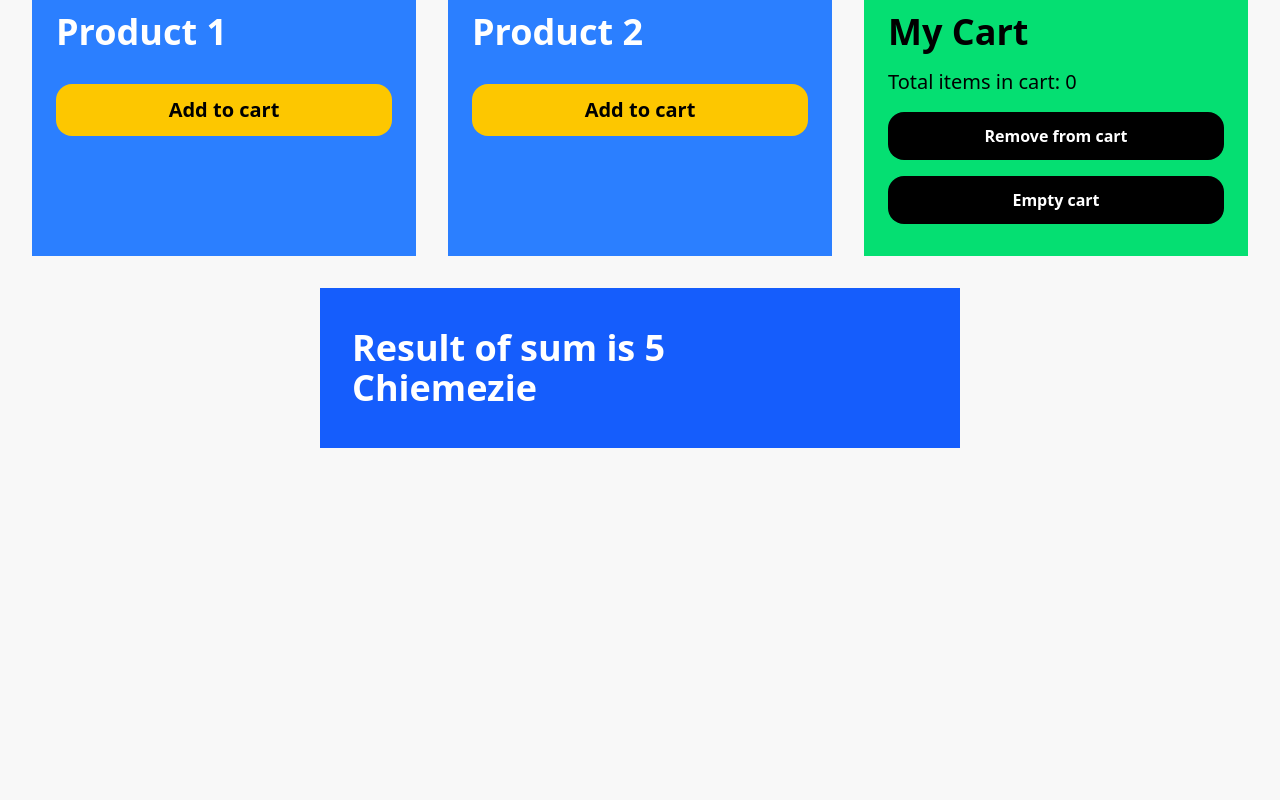
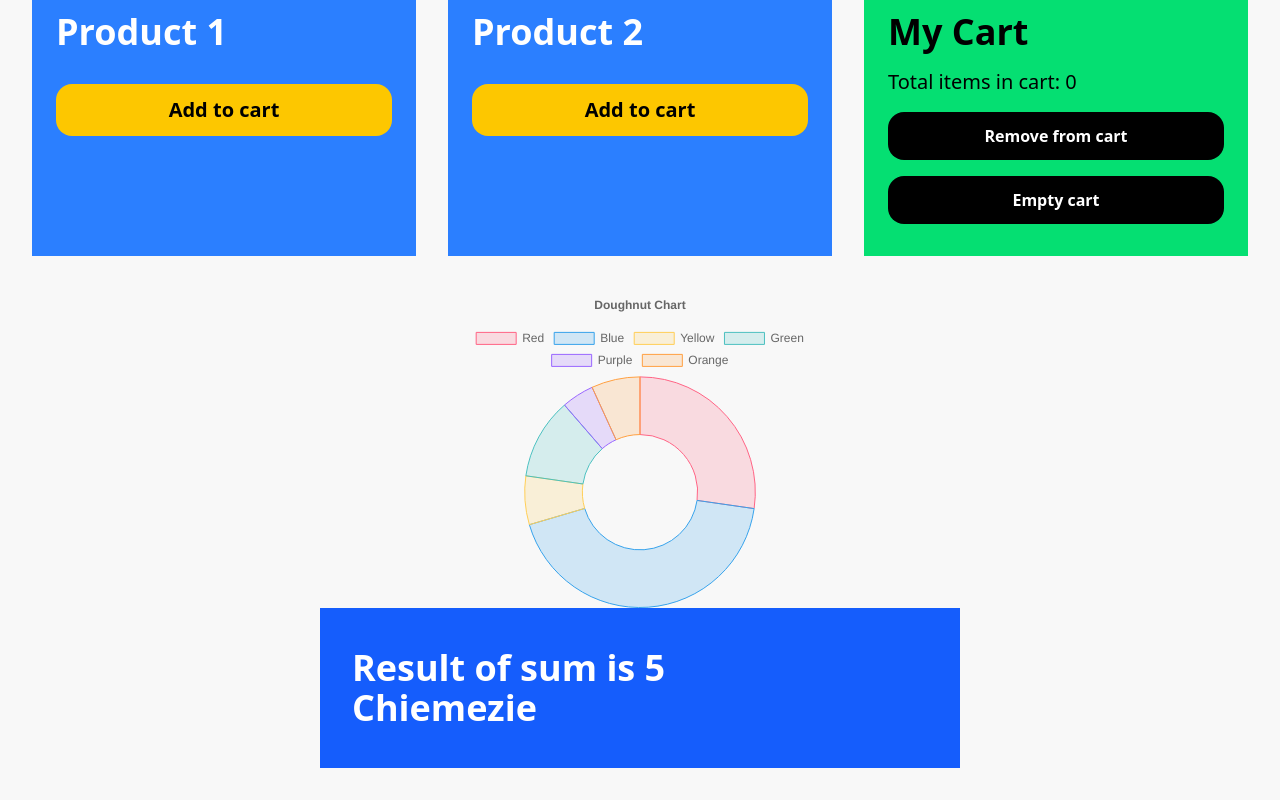
Before and after one commit to Chiemezie-Uchenwoke/react-test, a React (Vite) app: page / in a window 1280 px wide. Shown: the part 456-1256 px from the top of the page. Before the commit the page ends 936 px from the top, so only its background shows below. Built offline with nearby package versions, Linux system fonts and the light colour scheme.

Commit message:
Add doughnut gragh

```diff
--- /dev/null
+++ b/src/components/DoughnutChart/DoughnutChart.jsx
@@ -0,0 +1,62 @@
+import { Chart as ChartJS, ArcElement, Tooltip, Legend } from 'chart.js';
+import { Doughnut } from 'react-chartjs-2';
+
+ChartJS.register(ArcElement, Tooltip, Legend);
+
+const data = {
+  labels: ['Red', 'Blue', 'Yellow', 'Green', 'Purple', 'Orange'],
+  datasets: [
+    {
+      label: '# of Votes',
+      data: [12, 19, 3, 5, 2, 3],
+      hoverOffset: 4,
+      backgroundColor: [
+        'rgba(255, 99, 132, 0.2)',
+        'rgba(54, 162, 235, 0.2)',
+        'rgba(255, 206, 86, 0.2)',
+        'rgba(75, 192, 192, 0.2)',
+        'rgba(153, 102, 255, 0.2)',
+        'rgba(255, 159, 64, 0.2)',
+      ],
+      borderColor: [
+        'rgba(255, 99, 132, 1)',
+        'rgba(54, 162, 235, 1)',
+        'rgba(255, 206, 86, 1)',
+        'rgba(75, 192, 192, 1)',
+        'rgba(153, 102, 255, 1)',
+        'rgba(255, 159, 64, 1)',
+      ],
+      borderWidth: 1,
+    },
+  ],
+};
+
+const options = {
+    responsive: true,
+    maintainAspectRatio: false,
+    animation: true,
+    plugins: {
+            title: {
+            display: true,
+            text: 'Doughnut Chart',
+        },
+        legend: {
+            display: true,
+        },
+    },
+};
+
+
+
+const DoughnutChart = () => {
+    return (
+        <div className='w-full max-w-[25rem] mx-auto min-h-[20rem]'>
+            <Doughnut
+                data={data}
+                options={options}
+            />
+        </div>
+    )
+}
+
+export default DoughnutChart;
--- a/src/pages/HomePage.jsx
+++ b/src/pages/HomePage.jsx
@@ -2,6 +2,7 @@
 import ProductCart from "../components/ProductCart/ProductCart";
 import ShowSum from "../components/ShowSum/ShowSum";
 import Header from "../components/Header/Header";
+import DoughnutChart from "../components/DoughnutChart/DoughnutChart";
 
 const HomePage = () => {
     return (
@@ -9,6 +10,7 @@
             <Header />
             <Card />
             <ProductCart />
+            <DoughnutChart />
             <ShowSum />
         </>
     )
```
